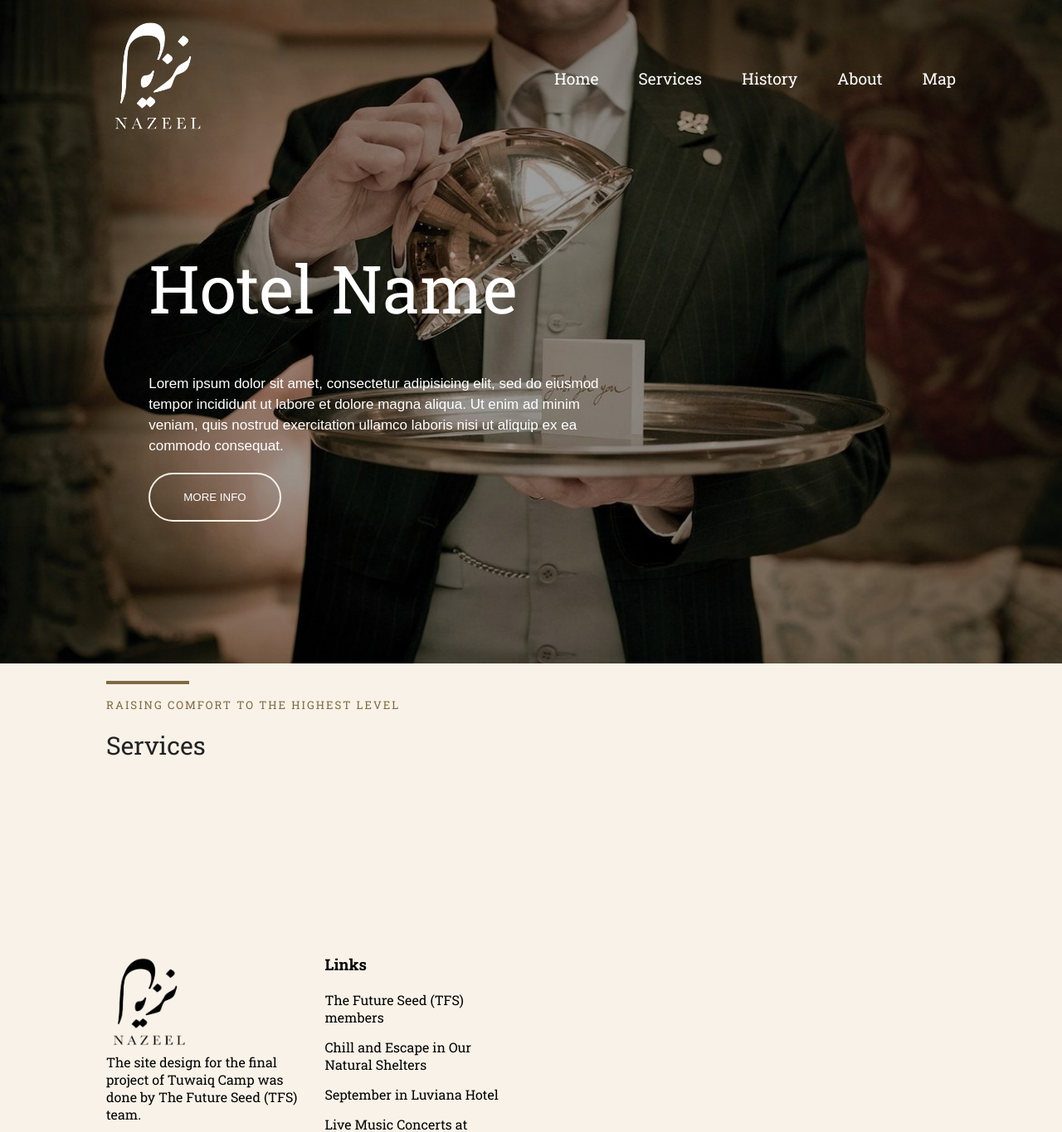
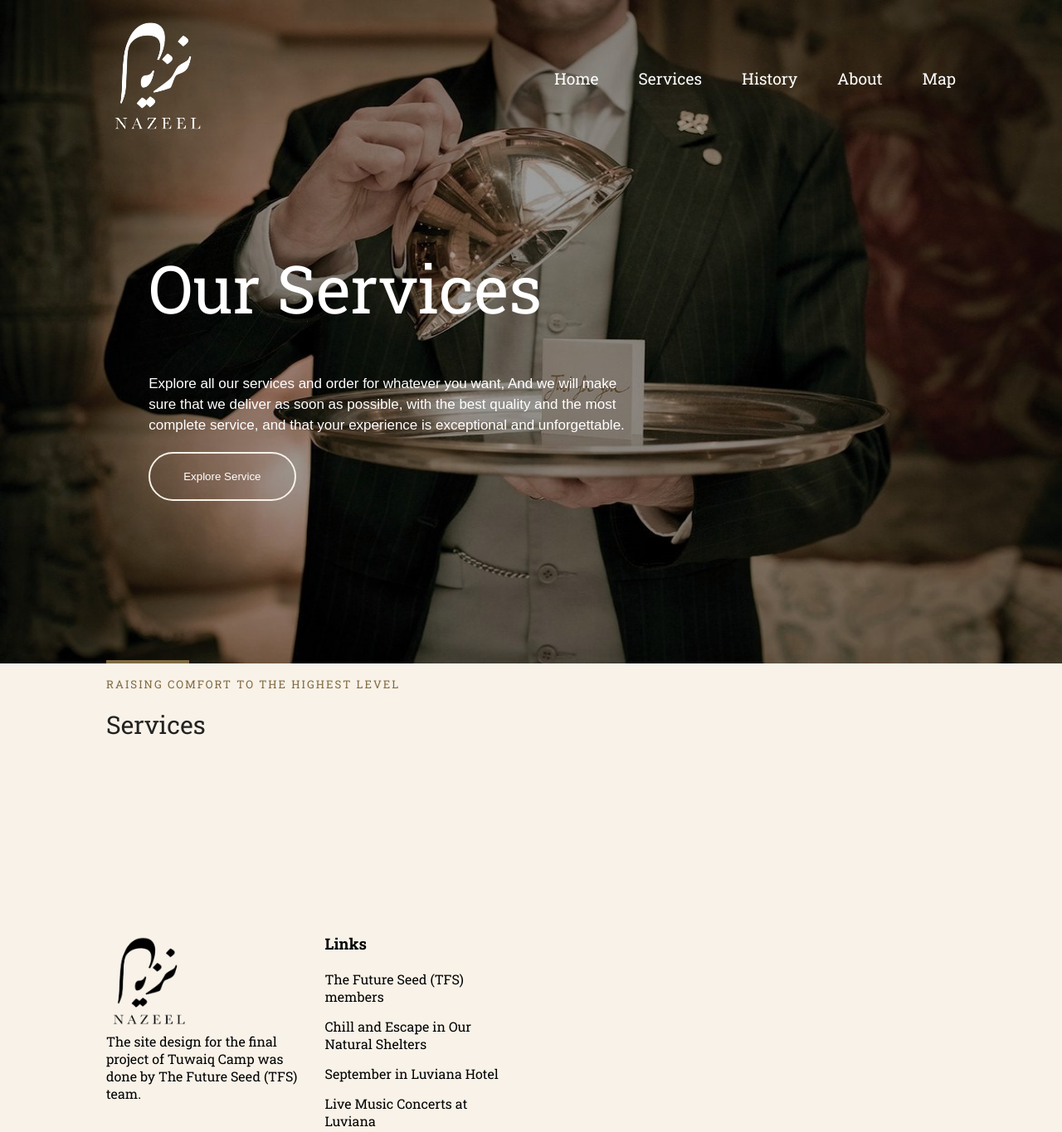
Before and after one commit to Mrsos07/Nazeel, a Django app: page /services/ in a window 1280 px wide. Shown: the top 1365 px of the page at 83% size. Run offline with Django 4.2, Linux system fonts and the light colour scheme; some libraries are stand-ins or nearby versions.

Commit message:
Change the words of the services page.

```diff
--- a/NazeelPro/main_app/templates/main_app/services.html
+++ b/NazeelPro/main_app/templates/main_app/services.html
@@ -10,12 +10,9 @@
         <div class="head_container">
         <div class="box">
             <div class="text">
-            <h1>Hotel Name</h1>
-            <p>
-                Lorem ipsum dolor sit amet, consectetur adipisicing elit, sed do eiusmod tempor incididunt ut labore et dolore magna aliqua.
-                Ut enim ad minim veniam, quis nostrud exercitation ullamco laboris nisi ut aliquip ex ea commodo consequat.
-            </p>
-            <button><a href="#room" style="color: #fff;">MORE INFO</a></button>
+            <h1>Our Services</h1>
+            <p>Explore all our services and order for whatever you want, And we will make sure that we deliver as soon as possible, with the best quality and the most complete service, and that your experience is exceptional and unforgettable.</p>
+            <button><a href="#services" style="color: #fff;">Explore Service</a></button>
             </div>
         </div>
         <div class="image">
@@ -35,7 +32,7 @@
     </script>
 
     <!-- Services section -->
-    <section class="room top" id="room">
+    <section class="room top" id="services">
         <div class="container">
         <div class="heading_top flex1">
             <div class="heading">
```
